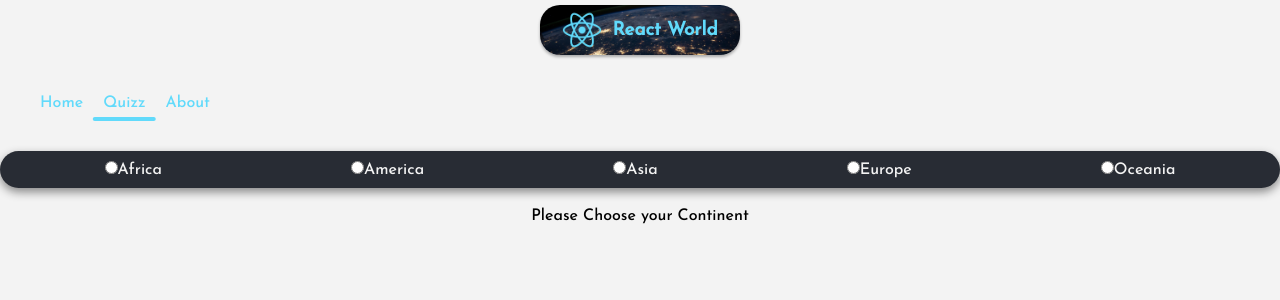
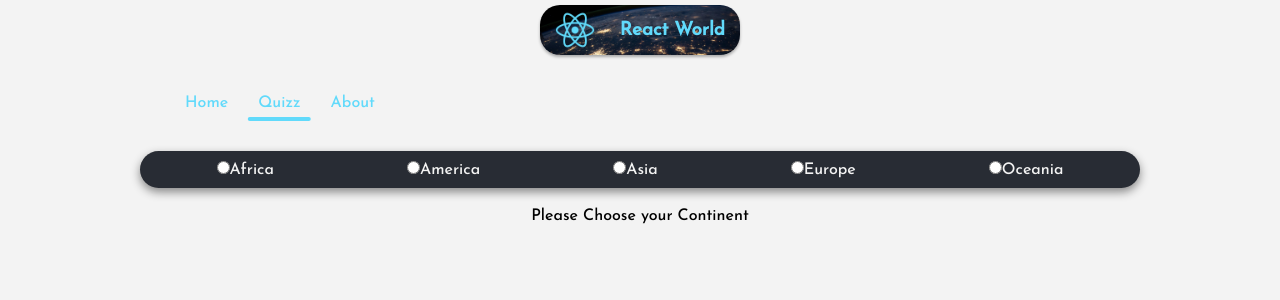
Before and after one commit to AdelKaced/countries-api, a React (Create React App) app: page /quizz in a window 1280 px wide. Shown: the top 300 px of the page. Built offline with nearby package versions, Linux system fonts and the light colour scheme; no server answers.

Commit message:
css review about

```diff
--- a/src/components/QuizzSelect.js
+++ b/src/components/QuizzSelect.js
@@ -29,9 +29,9 @@ const QuizzSelect = () => {
   }
 
   const rewards = (param) => {
-    if (param < 4) {
+    if (param < 2) {
       return 'Too bad you need more training';
-    } else if (param < 7) {
+    } else if (param <= 4) {
       return 'Good Job';
     } else {
       return 'Wonderful';
--- a/src/styles/components/_navigation.scss
+++ b/src/styles/components/_navigation.scss
@@ -6,6 +6,7 @@
     a {
       text-decoration: none;
       padding: 10px;
+      margin: 0 5px;
 
       li {
         color: $color-1;
--- a/src/styles/pages/_settings.scss
+++ b/src/styles/pages/_settings.scss
@@ -20,8 +20,8 @@ $white: rgb(243, 243, 243);
   padding: 0;
   margin: 0;
   box-sizing: border-box;
-  // max-width: 1000px;
-  // margin:auto
+  max-width: 1000px;
+  margin:auto
 
 }
 
```
